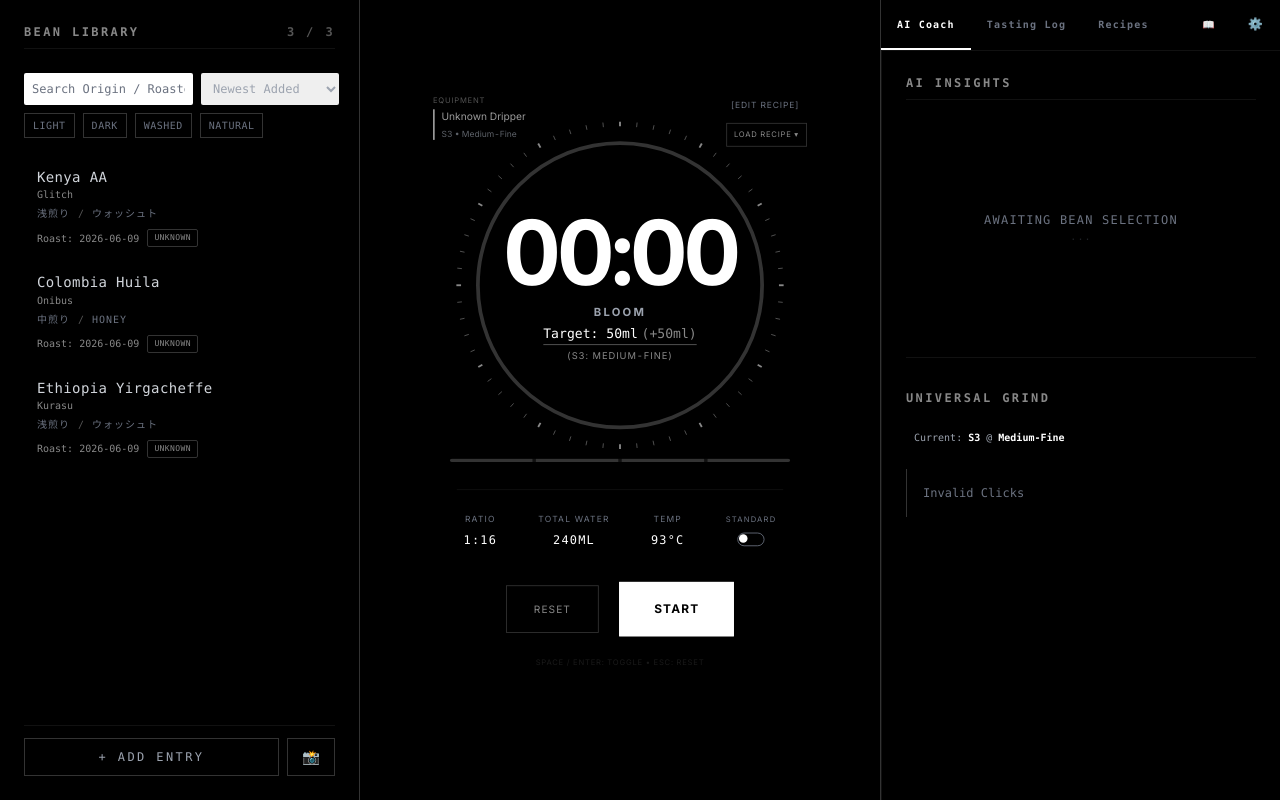
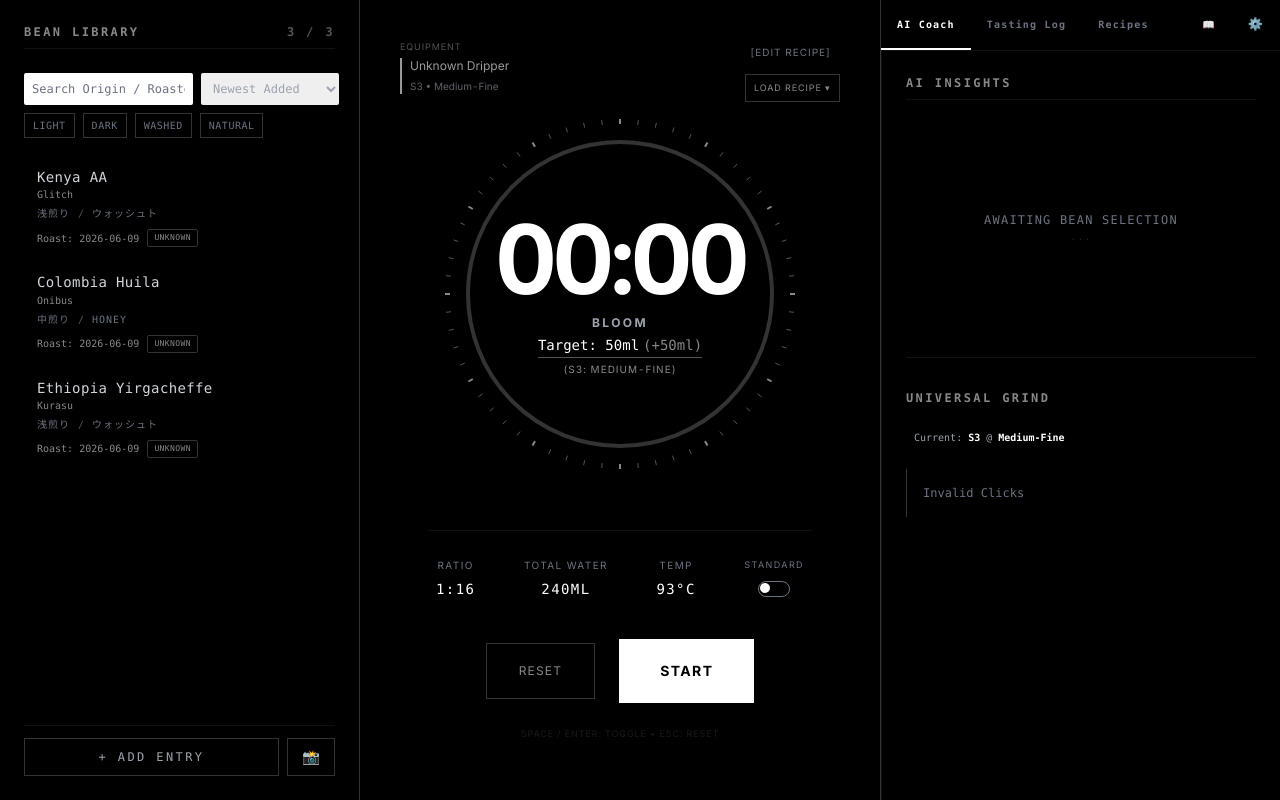
Before and after one commit to fyfonendmdeggggqgendmddxey-ux/kugcc-coffee-lab, a Next.js app: page / in a window 1280 px wide. Built offline with nearby package versions, Linux system fonts and the light colour scheme.

Commit message:
Refactor Timer layout to group content below header instead of absolute positioning to fix iPad overlap permanently

```diff
--- a/components/features/Timer.tsx
+++ b/components/features/Timer.tsx
@@ -168,9 +168,9 @@ export default function Timer({
   }, [handleKeyDown]);
 
   return (
-    <div className={`flex flex-col items-center w-full relative h-full px-4 select-none origin-center [@media(max-height:800px)_and_(min-width:768px)]:scale-[0.85] [@media(max-height:700px)_and_(min-width:768px)]:scale-[0.75] ${isFinished && isTestMode ? 'overflow-y-auto overflow-x-hidden justify-start pt-32 pb-12' : 'overflow-hidden justify-center py-6 md:py-12'}`}>
+    <div className={`flex flex-col items-center w-full h-full px-4 select-none ${isFinished && isTestMode ? 'justify-start pt-6 pb-12' : 'justify-start pt-6 md:pt-10 pb-6 md:pb-12'} overflow-y-auto overflow-x-hidden`}>
       {/* Top Header Row (Bean/Equipment & Actions) */}
-      <div className="absolute top-6 left-0 w-full px-4 md:px-10 md:top-10 z-20 flex justify-between items-start pointer-events-none">
+      <div className="w-full px-0 md:px-6 z-20 flex justify-between items-start pointer-events-none shrink-0 mb-4">
 
         {/* Left Info */}
         <div className="flex flex-col gap-4 pointer-events-auto max-w-[50%] md:max-w-[60%]">
@@ -241,6 +241,8 @@ export default function Timer({
         </div>
       </div>
 
+      {/* Main Content Group (Timer & Controls) */}
+      <div className="flex-1 flex flex-col items-center justify-center w-full min-h-0 z-10 pb-4">
       {/* Circular UI (Clickable Button) */}
       <button
         onClick={() => {
@@ -260,7 +262,7 @@ export default function Timer({
               if (!isFinished) setIsRunning(prev => !prev);
           }
         }}
-        className="relative z-10 mb-6 scale-95 md:scale-110 focus:outline-none transition-transform active:scale-[0.93] duration-150 cursor-pointer"
+        className="relative z-10 mb-6 scale-[0.9] sm:scale-95 md:scale-100 focus:outline-none transition-transform active:scale-[0.93] duration-150 cursor-pointer"
         aria-label={isRunning ? "Pause Timer" : "Start Timer"}
       >
         <CircularTimer
@@ -471,6 +473,7 @@ export default function Timer({
 
       <div className="mt-4 md:mt-6 text-[9px] text-gray-800 uppercase tracking-widest opacity-50">
         Space / Enter: Toggle • Esc: Reset
+        </div>
       </div>
     </div>
   );
```
